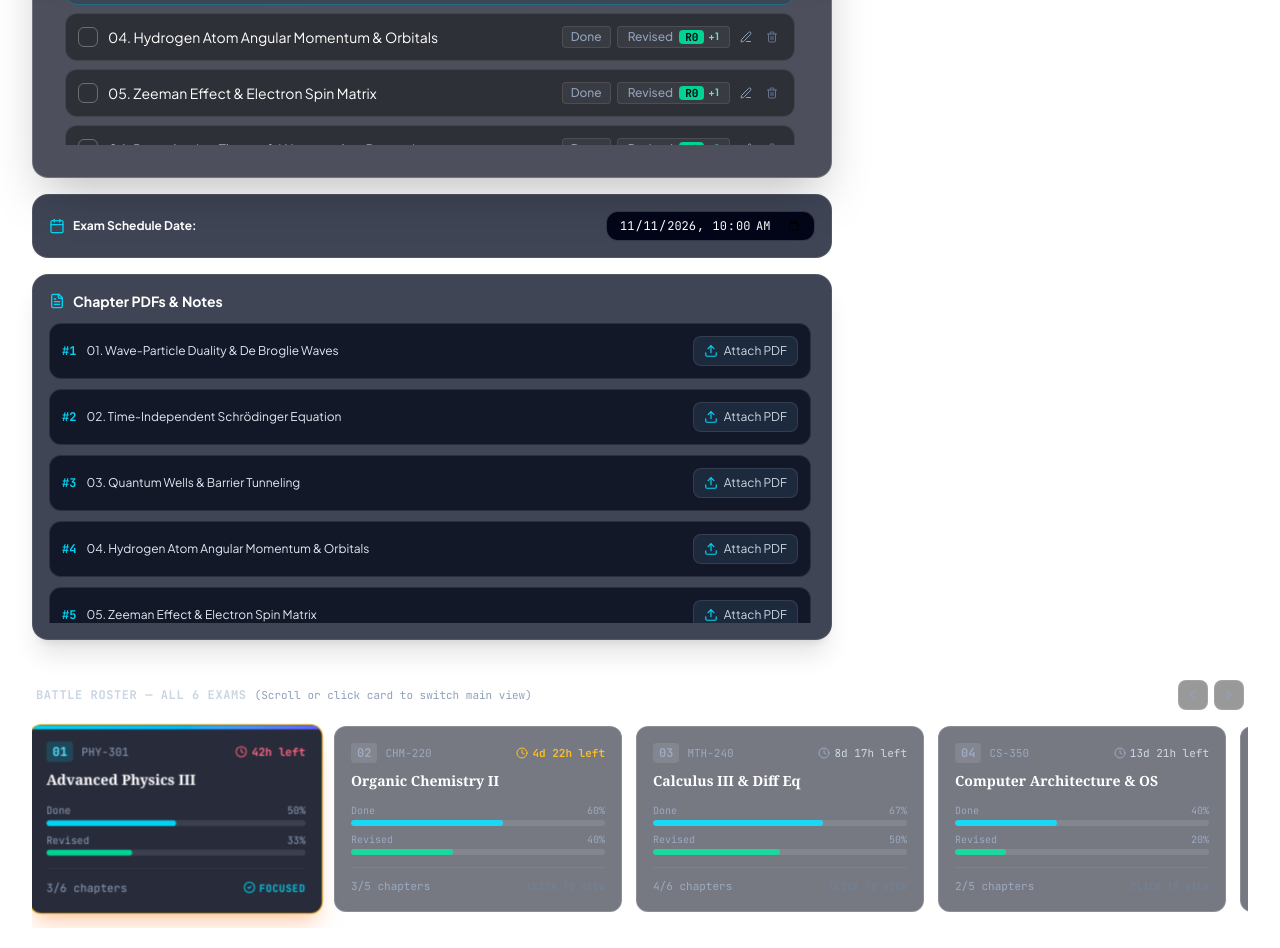
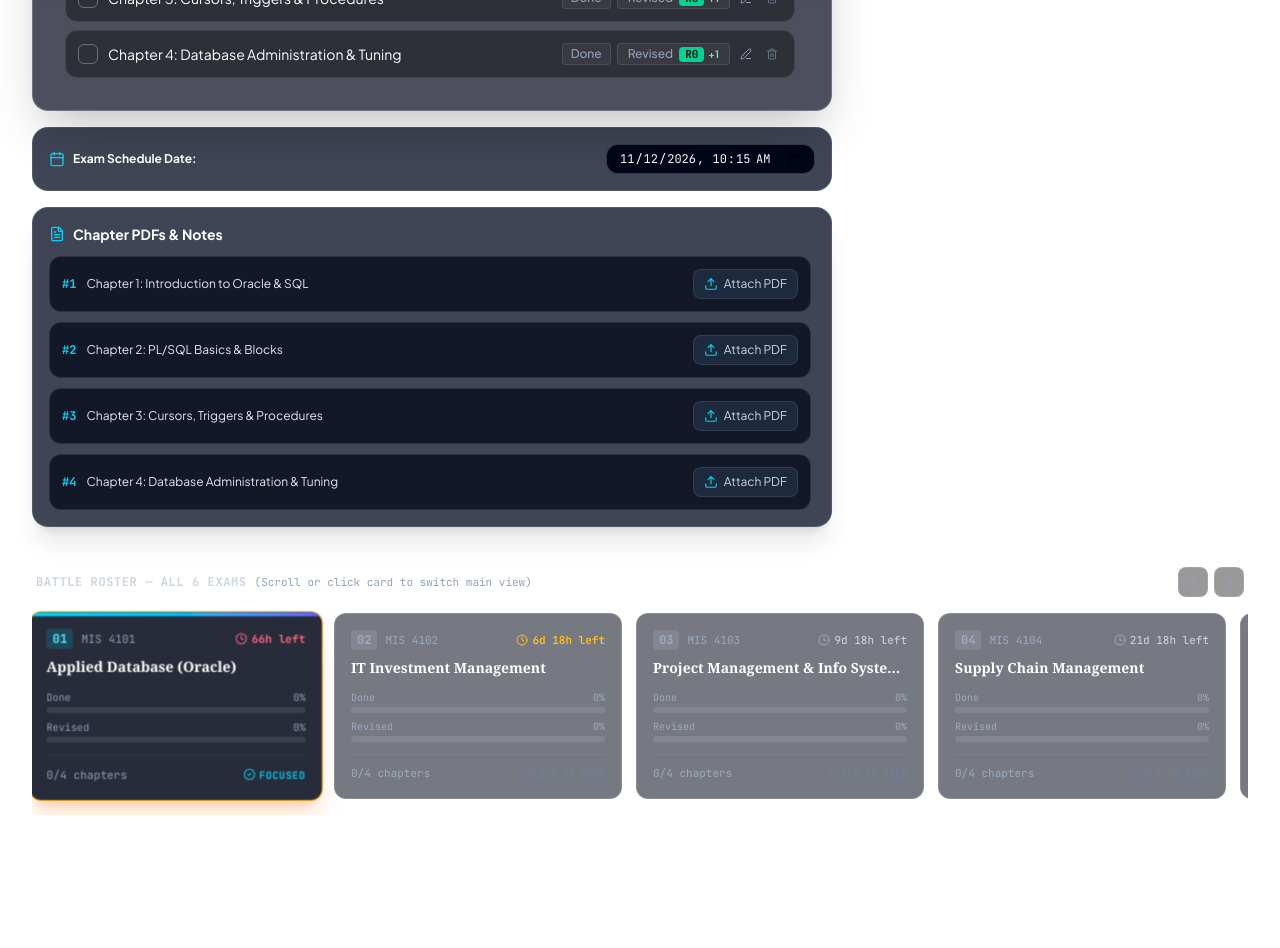
Before and after one commit to Shifan-03/7th-semester-Exam-Tracker, a React (Vite) app: page / in a window 1280 px wide. Shown: the part 840-1788 px from the top of the page. After the commit the page ends 1675 px from the top, so only its background shows below. Built offline with nearby package versions, Linux system fonts and the light colour scheme; no server answers; the database is empty.

Commit message:
Update defaultExams.ts

```diff
--- a/src/data/defaultExams.ts
+++ b/src/data/defaultExams.ts
@@ -1,115 +1,94 @@
 import { Exam } from '../types';
 
-export function getInitialExams(): Exam[] {
-  const now = new Date();
-
-  const addDays = (days: number, hour = 9): string => {
-    const d = new Date(now);
-    d.setDate(d.getDate() + days);
-    d.setHours(hour, 0, 0, 0);
-    // Format to YYYY-MM-DDTHH:mm for datetime-local input
-    const pad = (n: number) => String(n).padStart(2, '0');
-    return `${d.getFullYear()}-${pad(d.getMonth() + 1)}-${pad(d.getDate())}T${pad(d.getHours())}:${pad(d.getMinutes())}`;
-  };
-
-  return [
+export const getInitialExams = (): Exam[] => [
   {
     id: 0,
-      name: 'Advanced Physics III',
-      subjectCode: 'PHY-301',
-      date: addDays(2, 10), // in ~2.5 days (~60 hrs)
-      targetScore: 95,
-      color: '#38BDF8', // Cyan
-      notes: 'Master Schrödinger wave equations, harmonic oscillator, and quantum tunneling formulas.',
+    name: 'Applied Database (Oracle)',
+    subjectCode: 'MIS 4101',
+    date: '2026-11-12T10:15',
+    targetScore: 90,
+    color: '#38BDF8',
+    notes: 'Exam Centre: 505 & 506 (Time: 10:15 AM - 01:15 PM)',
     chapters: [
-        { id: 'ch-1', title: '01. Wave-Particle Duality & De Broglie Waves', completed: true, revised: true, revisionCount: 2 },
-        { id: 'ch-2', title: '02. Time-Independent Schrödinger Equation', completed: true, revised: true, revisionCount: 1 },
-        { id: 'ch-3', title: '03. Quantum Wells & Barrier Tunneling', completed: true, revised: false, revisionCount: 0 },
-        { id: 'ch-4', title: '04. Hydrogen Atom Angular Momentum & Orbitals', completed: false, revised: false, revisionCount: 0 },
-        { id: 'ch-5', title: '05. Zeeman Effect & Electron Spin Matrix', completed: false, revised: false, revisionCount: 0 },
-        { id: 'ch-6', title: '06. Perturbation Theory & Wavepacket Dynamics', completed: false, revised: false, revisionCount: 0 },
-      ],
+      { id: 'ch-0-1', title: 'Chapter 1: Introduction to Oracle & SQL', completed: false, revised: false, revisionCount: 0, pdfUrl: '' },
+      { id: 'ch-0-2', title: 'Chapter 2: PL/SQL Basics & Blocks', completed: false, revised: false, revisionCount: 0, pdfUrl: '' },
+      { id: 'ch-0-3', title: 'Chapter 3: Cursors, Triggers & Procedures', completed: false, revised: false, revisionCount: 0, pdfUrl: '' },
+      { id: 'ch-0-4', title: 'Chapter 4: Database Administration & Tuning', completed: false, revised: false, revisionCount: 0, pdfUrl: '' }
+    ]
   },
   {
     id: 1,
-      name: 'Organic Chemistry II',
-      subjectCode: 'CHM-220',
-      date: addDays(5, 14), // in 5 days
+    name: 'IT Investment Management',
+    subjectCode: 'MIS 4102',
+    date: '2026-11-16T10:15',
     targetScore: 90,
-      color: '#FB7185', // Rose
-      notes: 'Focus on nucleophilic acyl substitutions, aldol reactions, and aromatic retrosynthesis pathways.',
+    color: '#34D399',
+    notes: 'Exam Centre: 504 (Time: 10:15 AM - 01:15 PM)',
     chapters: [
-        { id: 'ch-7', title: '01. Electrophilic Aromatic Substitution (EAS)', completed: true, revised: true, revisionCount: 3 },
-        { id: 'ch-8', title: '02. Aldehydes & Ketones: Nucleophilic Addition', completed: true, revised: true, revisionCount: 2 },
-        { id: 'ch-9', title: '03. Carboxylic Acid Derivatives & Enolates', completed: true, revised: false, revisionCount: 0 },
-        { id: 'ch-10', title: '04. Aldol Condensation & Michael Addition', completed: false, revised: false, revisionCount: 0 },
-        { id: 'ch-11', title: '05. Spectroscopy: NMR & Mass Spec Interpretation', completed: false, revised: false, revisionCount: 0 },
-      ],
+      { id: 'ch-1-1', title: 'Chapter 1: Evaluating IT Investments', completed: false, revised: false, revisionCount: 0, pdfUrl: '' },
+      { id: 'ch-1-2', title: 'Chapter 2: Financial Metrics & ROI for IT', completed: false, revised: false, revisionCount: 0, pdfUrl: '' },
+      { id: 'ch-1-3', title: 'Chapter 3: Risk Assessment in Tech Projects', completed: false, revised: false, revisionCount: 0, pdfUrl: '' },
+      { id: 'ch-1-4', title: 'Chapter 4: Portfolio Management & Alignment', completed: false, revised: false, revisionCount: 0, pdfUrl: '' }
+    ]
   },
   {
     id: 2,
-      name: 'Calculus III & Diff Eq',
-      subjectCode: 'MTH-240',
-      date: addDays(9, 9), // in 9 days
-      targetScore: 98,
-      color: '#34D399', // Emerald
-      notes: 'Review Green theorem, Stokes theorem, and Divergence theorem proofs with boundary integrals.',
+    name: 'Project Management & Info Systems',
+    subjectCode: 'MIS 4103',
+    date: '2026-11-19T10:15',
+    targetScore: 90,
+    color: '#F472B6',
+    notes: 'Exam Centre: 505 & 506 (Time: 10:15 AM - 01:15 PM)',
     chapters: [
-        { id: 'ch-12', title: '01. Vectors, Dot/Cross Products & Lines/Planes', completed: true, revised: true, revisionCount: 2 },
-        { id: 'ch-13', title: '02. Partial Derivatives & Gradient Vector Fields', completed: true, revised: true, revisionCount: 2 },
-        { id: 'ch-14', title: '03. Double & Triple Integrals in Spherical Coordinates', completed: true, revised: true, revisionCount: 1 },
-        { id: 'ch-15', title: '04. Vector Calculus: Line Integrals & Circulation', completed: true, revised: false, revisionCount: 0 },
-        { id: 'ch-16', title: '05. Green\'s Theorem & Curl in 2D', completed: false, revised: false, revisionCount: 0 },
-        { id: 'ch-17', title: '06. Stokes\' & Divergence Theorems in 3D', completed: false, revised: false, revisionCount: 0 },
-      ],
+      { id: 'ch-2-1', title: 'Chapter 1: Project Integration & Scope', completed: false, revised: false, revisionCount: 0, pdfUrl: '' },
+      { id: 'ch-2-2', title: 'Chapter 2: Scheduling & Critical Path Method', completed: false, revised: false, revisionCount: 0, pdfUrl: '' },
+      { id: 'ch-2-3', title: 'Chapter 3: Budgeting & Resource Allocation', completed: false, revised: false, revisionCount: 0, pdfUrl: '' },
+      { id: 'ch-2-4', title: 'Chapter 4: Risk & Quality Management', completed: false, revised: false, revisionCount: 0, pdfUrl: '' }
+    ]
   },
   {
     id: 3,
-      name: 'Computer Architecture & OS',
-      subjectCode: 'CS-350',
-      date: addDays(14, 13), // in 14 days
-      targetScore: 92,
-      color: '#A78BFA', // Violet
-      notes: 'Understand pipeline hazard resolution, virtual memory paging tables, and deadlock prevention.',
+    name: 'Supply Chain Management',
+    subjectCode: 'MIS 4104',
+    date: '2026-12-01T10:15',
+    targetScore: 90,
+    color: '#FBBF24',
+    notes: 'Exam Centre: 505 & 506 (Time: 10:15 AM - 01:15 PM)',
     chapters: [
-        { id: 'ch-18', title: '01. RISC-V Instruction Set Architecture (ISA)', completed: true, revised: true, revisionCount: 1 },
-        { id: 'ch-19', title: '02. Pipelining: Data & Structural Hazards', completed: true, revised: false, revisionCount: 0 },
-        { id: 'ch-20', title: '03. Cache Memory Hierarchies & Associativity', completed: false, revised: false, revisionCount: 0 },
-        { id: 'ch-21', title: '04. Virtual Memory, TLB & Multi-Level Page Tables', completed: false, revised: false, revisionCount: 0 },
-        { id: 'ch-22', title: '05. Concurrency: Semaphores & Mutex Locks', completed: false, revised: false, revisionCount: 0 },
-      ],
+      { id: 'ch-3-1', title: 'Chapter 1: SCM Strategy & Drivers', completed: false, revised: false, revisionCount: 0, pdfUrl: '' },
+      { id: 'ch-3-2', title: 'Chapter 2: Network Design & Logistics', completed: false, revised: false, revisionCount: 0, pdfUrl: '' },
+      { id: 'ch-3-3', title: 'Chapter 3: Inventory Management & Bullwhip Effect', completed: false, revised: false, revisionCount: 0, pdfUrl: '' },
+      { id: 'ch-3-4', title: 'Chapter 4: IT & E-Business in Supply Chain', completed: false, revised: false, revisionCount: 0, pdfUrl: '' }
+    ]
   },
   {
     id: 4,
-      name: 'Macroeconomics & Global Finance',
-      subjectCode: 'ECO-205',
-      date: addDays(20, 11), // in 20 days
-      targetScore: 88,
-      color: '#FBBF24', // Amber
-      notes: 'IS-LM curve model, central bank open market operations, inflation target dynamics.',
+    name: 'Enterprise Resource Planning (ERP)',
+    subjectCode: 'MIS 4106',
+    date: '2026-12-06T10:15',
+    targetScore: 90,
+    color: '#A78BFA',
+    notes: 'Exam Centre: 505 & 506 (Time: 10:15 AM - 01:15 PM)',
     chapters: [
-        { id: 'ch-23', title: '01. National Income Accounting & GDP Deflator', completed: true, revised: true, revisionCount: 1 },
-        { id: 'ch-24', title: '02. Aggregate Demand & Supply Equilibrium', completed: true, revised: false, revisionCount: 0 },
-        { id: 'ch-25', title: '03. Money Supply & Fractional Reserve Banking', completed: false, revised: false, revisionCount: 0 },
-        { id: 'ch-26', title: '04. Fiscal Policy & Multiplier Effects', completed: false, revised: false, revisionCount: 0 },
-        { id: 'ch-27', title: '05. Exchange Rates & Balance of Payments', completed: false, revised: false, revisionCount: 0 },
-      ],
+      { id: 'ch-4-1', title: 'Chapter 1: ERP Architecture & Core Modules', completed: false, revised: false, revisionCount: 0, pdfUrl: '' },
+      { id: 'ch-4-2', title: 'Chapter 2: Supply Chain Integration in ERP', completed: false, revised: false, revisionCount: 0, pdfUrl: '' },
+      { id: 'ch-4-3', title: 'Chapter 3: Implementation Life Cycle & Risk', completed: false, revised: false, revisionCount: 0, pdfUrl: '' },
+      { id: 'ch-4-4', title: 'Chapter 4: Future Trends (Cloud & AI ERP)', completed: false, revised: false, revisionCount: 0, pdfUrl: '' }
+    ]
   },
   {
     id: 5,
-      name: 'Molecular Cell Biology',
-      subjectCode: 'BIO-310',
-      date: addDays(27, 15), // in 27 days
-      targetScore: 94,
-      color: '#F472B6', // Pink
-      notes: 'Signal transduction cascades (GPCR / RTK), mitochondrial ATP synthase, cell cycle checkpoints.',
+    name: 'Business Research',
+    subjectCode: 'MIS 4105',
+    date: '2026-12-10T10:15',
+    targetScore: 90,
+    color: '#FB7185',
+    notes: 'Exam Centre: 505 & 506 (Time: 10:15 AM - 01:15 PM)',
     chapters: [
-        { id: 'ch-28', title: '01. Membrane Structure & Active Ion Transport', completed: true, revised: false, revisionCount: 0 },
-        { id: 'ch-29', title: '02. Cellular Respiration & Electron Transport Chain', completed: false, revised: false, revisionCount: 0 },
-        { id: 'ch-30', title: '03. GPCR & Receptor Tyrosine Kinase Pathways', completed: false, revised: false, revisionCount: 0 },
-        { id: 'ch-31', title: '04. Cell Cycle Regulation & Cyclin-CDK Complex', completed: false, revised: false, revisionCount: 0 },
-        { id: 'ch-32', title: '05. Apoptosis Pathways & p53 Tumor Suppression', completed: false, revised: false, revisionCount: 0 },
-      ],
-    },
+      { id: 'ch-5-1', title: 'Chapter 1: Research Process & Problem Definition', completed: false, revised: false, revisionCount: 0, pdfUrl: '' },
+      { id: 'ch-5-2', title: 'Chapter 2: Research Design & Hypothesis', completed: false, revised: false, revisionCount: 0, pdfUrl: '' },
+      { id: 'ch-5-3', title: 'Chapter 3: Sampling & Data Collection Methods', completed: false, revised: false, revisionCount: 0, pdfUrl: '' },
+      { id: 'ch-5-4', title: 'Chapter 4: Data Analysis & Report Writing', completed: false, revised: false, revisionCount: 0, pdfUrl: '' }
+    ]
+  }
 ];
-}
```
Lines whose indentation alone changed are shown as unchanged.
